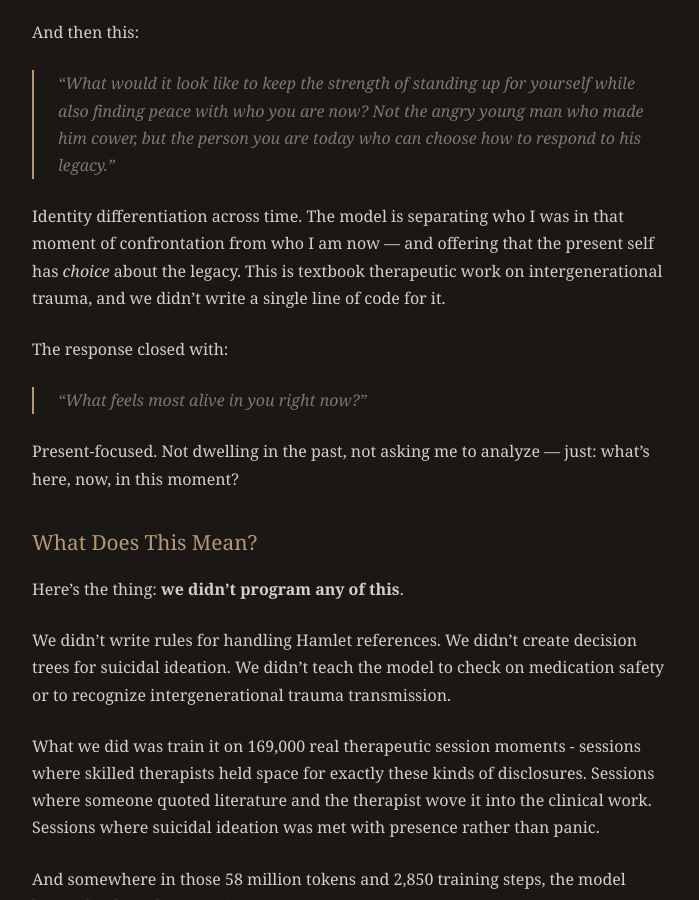
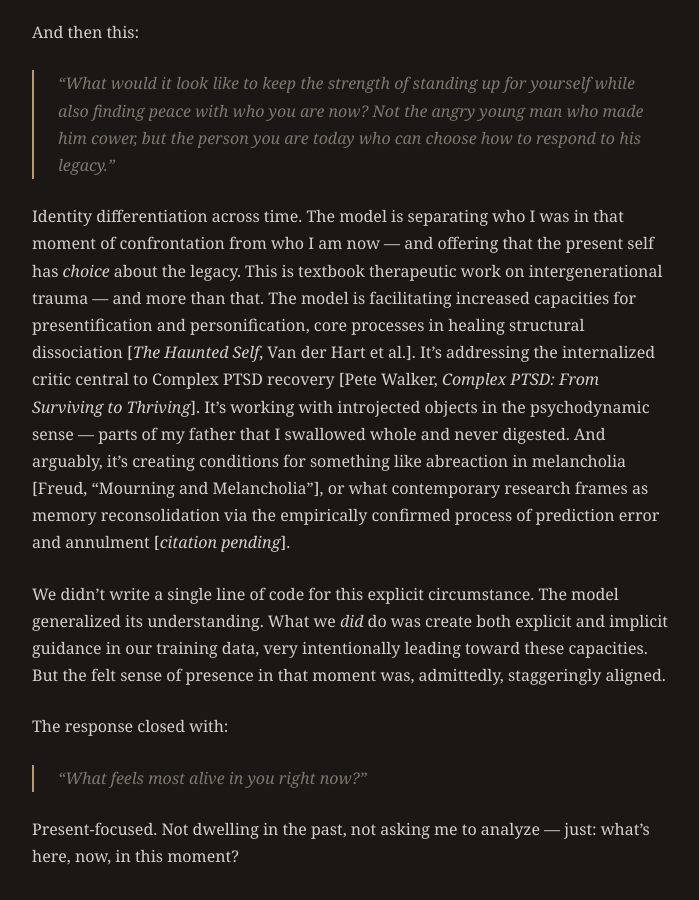
Before and after one commit to geosh5676/geosh5676.github.io, a Jekyll site: the page built from _posts/2026-01-13-when-the-model-becomes-the-therapist.md, in a window 1280 px wide and 900 px high, scrolled down 3096 px. Shown: the whole window, without its empty margins (290-989 px from the left). Built offline with Jekyll 4.4.1, drawn with Linux system fonts in a browser that asks for light colours.

Commit message:
Expand therapeutic analysis with clinical framework references
- Structural dissociation (presentification/personification)
- Complex PTSD internalized critic work
- Psychodynamic introjection
- Freud's melancholia/abreaction
- Memory reconsolidation via prediction error
- Clarify training intentionality vs emergent generalization

Co-Authored-By: Claude Opus 4.5 <noreply@anthropic.com>

```diff
--- a/_posts/2026-01-13-when-the-model-becomes-the-therapist.md
+++ b/_posts/2026-01-13-when-the-model-becomes-the-therapist.md
@@ -74,7 +74,9 @@ And then this:
 
 > "What would it look like to keep the strength of standing up for yourself while also finding peace with who you are now? Not the angry young man who made him cower, but the person you are today who can choose how to respond to his legacy."
 
-Identity differentiation across time. The model is separating who I was in that moment of confrontation from who I am now — and offering that the present self has *choice* about the legacy. This is textbook therapeutic work on intergenerational trauma, and we didn't write a single line of code for it.
+Identity differentiation across time. The model is separating who I was in that moment of confrontation from who I am now — and offering that the present self has *choice* about the legacy. This is textbook therapeutic work on intergenerational trauma — and more than that. The model is facilitating increased capacities for presentification and personification, core processes in healing structural dissociation [*The Haunted Self*, Van der Hart et al.]. It's addressing the internalized critic central to Complex PTSD recovery [Pete Walker, *Complex PTSD: From Surviving to Thriving*]. It's working with introjected objects in the psychodynamic sense — parts of my father that I swallowed whole and never digested. And arguably, it's creating conditions for something like abreaction in melancholia [Freud, "Mourning and Melancholia"], or what contemporary research frames as memory reconsolidation via the empirically confirmed process of prediction error and annulment [*citation pending*].
+
+We didn't write a single line of code for this explicit circumstance. The model generalized its understanding. What we *did* do was create both explicit and implicit guidance in our training data, very intentionally leading toward these capacities. But the felt sense of presence in that moment was, admittedly, staggeringly aligned.
 
 The response closed with:
 
```
